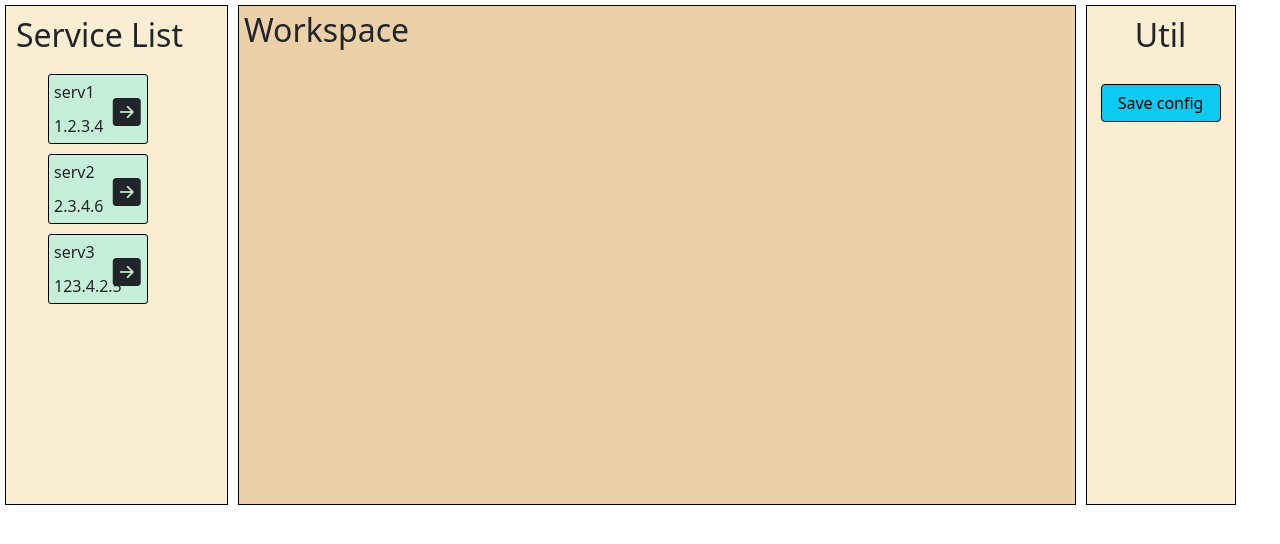
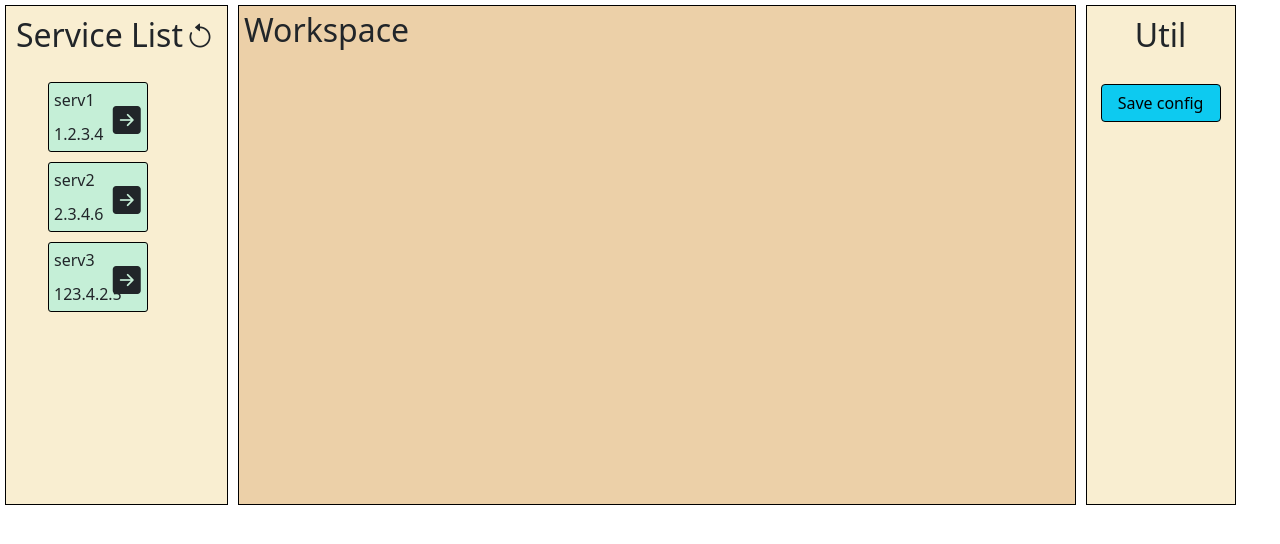
Before and after one commit to TheCrashDown/esb-model, a React (Create React App) app in the folder frontend/: page / in a window 1280 px wide. Shown: the top 544 px of the page. Built offline with nearby package versions, Linux system fonts and the light colour scheme.

Commit message:
refresh clients list

```diff
--- a/frontend/src/components/app/app.jsx
+++ b/frontend/src/components/app/app.jsx
@@ -27,7 +27,28 @@ export default class App extends React.Component {
       }
     ],
 
-    config: {},
+  }
+
+  updateServices = () => {
+    console.log("update services")
+
+    fetch("http://127.0.0.1:8000/get_clients",
+      {
+        method: 'GET',
+        headers: {
+          'Accept': 'application/json',
+          'Content-Type': 'application/json'
+        },
+      }
+    )
+      .then(res => res.json())
+      .then(res => this.setState(() => {
+        console.log(res)
+        return {
+          services: res.clients
+        }
+      }));
+
   }
 
 
@@ -36,7 +57,7 @@ export default class App extends React.Component {
   render() {
     return (
       <div className="app">
-        <ServiceList data={this.state.services} />
+        <ServiceList data={this.state.services} updateServices={this.updateServices} />
         <Workspace />
       </div>
     )
--- a/frontend/src/components/service-card/service-card.jsx
+++ b/frontend/src/components/service-card/service-card.jsx
@@ -22,11 +22,15 @@ const ServiceCard = (cardInfo) => {
     }
 
     function onIconClick(e) {
-        conStart()
+        if (conStart !== undefined) {
+            conStart()
+        }
     }
 
     function onCardClick(e) {
-        conEnd()
+        if (conEnd !== undefined) {
+            conEnd()
+        }
     }
 
     let positionOnWorkspace = {}
--- a/frontend/src/components/service-list/service-list.css
+++ b/frontend/src/components/service-list/service-list.css
@@ -8,6 +8,13 @@
     width: 270px;
 }
 
-.title {
+.header {
     margin: 10px;
+    display: flex;
+    flex-direction: row;
 }
+
+.refreshicon {
+    margin-left: 3px;
+    margin-top: 4px;
+}
--- a/frontend/src/components/service-list/service-list.jsx
+++ b/frontend/src/components/service-list/service-list.jsx
@@ -3,11 +3,19 @@ import React from 'react'
 import ServiceCard from '../service-card'
 import './service-list.css'
 
-const ServiceList = ({ data }) => {
+const ServiceList = ({ data, updateServices }) => {
 
     return (
         <div className='service-list'>
-            <h2 className='title'>Service List</h2>
+
+            <div className='header'>
+                <h2>Service List</h2>
+                <h3
+                    className="bi bi-arrow-counterclockwise refreshicon"
+                    onClick={updateServices}>
+
+                </h3>
+            </div>
             <ul >{
                 data.map((item) => {
                     const { id, title, address } = item
```
Also changed, not shown: 1 other file (tests, documents, lock files or other folders).
